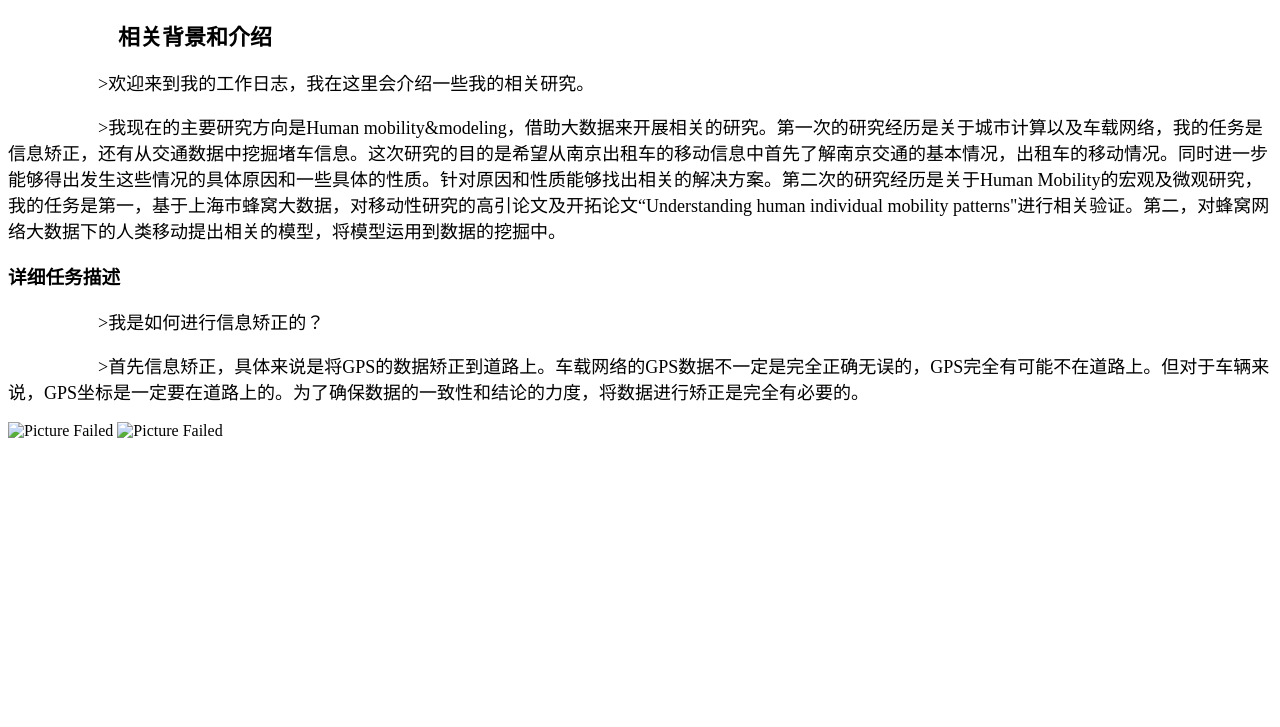
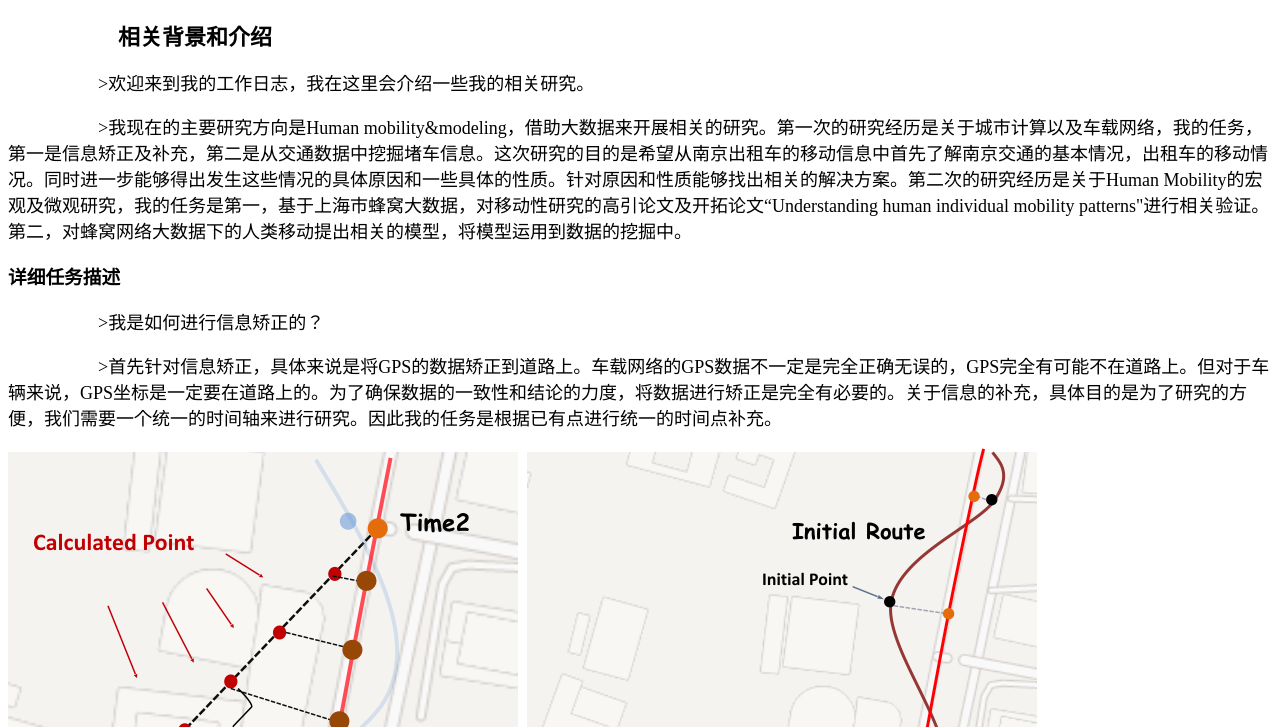
Before and after one commit to nicolaskang/NicolasKang.github.io, a plain HTML site: page index.html in a window 1280 px wide. Shown: the part 73-800 px from the top of the page. Drawn offline with Linux system fonts and the light colour scheme.

Commit message:
add_pict

```diff
--- a/index.html
+++ b/index.html
@@ -6,12 +6,12 @@
 </hr>
 <h2 id="title2">相关背景和介绍</h2>
 <p id="p1">>欢迎来到我的工作日志，我在这里会介绍一些我的相关研究。</p>
-<p id="p1">>我现在的主要研究方向是Human mobility&modeling，借助大数据来开展相关的研究。第一次的研究经历是关于城市计算以及车载网络，我的任务是信息矫正，还有从交通数据中挖掘堵车信息。这次研究的目的是希望从南京出租车的移动信息中首先了解南京交通的基本情况，出租车的移动情况。同时进一步能够得出发生这些情况的具体原因和一些具体的性质。针对原因和性质能够找出相关的解决方案。第二次的研究经历是关于Human Mobility的宏观及微观研究，我的任务是第一，基于上海市蜂窝大数据，对移动性研究的高引论文及开拓论文“Understanding human individual mobility patterns"进行相关验证。第二，对蜂窝网络大数据下的人类移动提出相关的模型，将模型运用到数据的挖掘中。</p>
+<p id="p1">>我现在的主要研究方向是Human mobility&modeling，借助大数据来开展相关的研究。第一次的研究经历是关于城市计算以及车载网络，我的任务，第一是信息矫正及补充，第二是从交通数据中挖掘堵车信息。这次研究的目的是希望从南京出租车的移动信息中首先了解南京交通的基本情况，出租车的移动情况。同时进一步能够得出发生这些情况的具体原因和一些具体的性质。针对原因和性质能够找出相关的解决方案。第二次的研究经历是关于Human Mobility的宏观及微观研究，我的任务是第一，基于上海市蜂窝大数据，对移动性研究的高引论文及开拓论文“Understanding human individual mobility patterns"进行相关验证。第二，对蜂窝网络大数据下的人类移动提出相关的模型，将模型运用到数据的挖掘中。</p>
 </hr>
 <h3 id="title3">详细任务描述</h3>
 <p id="p1">>我是如何进行信息矫正的？</p>
-<p id="p1">>首先信息矫正，具体来说是将GPS的数据矫正到道路上。车载网络的GPS数据不一定是完全正确无误的，GPS完全有可能不在道路上。但对于车辆来说，GPS坐标是一定要在道路上的。为了确保数据的一致性和结论的力度，将数据进行矫正是完全有必要的。</p>
-<img id="photo1" src="describe1.gif" alt="Picture Failed">
-<img id="photo2" src="describe1.gif" alt="Picture Failed">
+<p id="p1">>首先针对信息矫正，具体来说是将GPS的数据矫正到道路上。车载网络的GPS数据不一定是完全正确无误的，GPS完全有可能不在道路上。但对于车辆来说，GPS坐标是一定要在道路上的。为了确保数据的一致性和结论的力度，将数据进行矫正是完全有必要的。关于信息的补充，具体目的是为了研究的方便，我们需要一个统一的时间轴来进行研究。因此我的任务是根据已有点进行统一的时间点补充。</p>
+<img id="photo1" src="describe1.png" alt="Picture Failed">
+<img id="photo2" src="describe2.png" alt="Picture Failed">
 </body>
 </html>
```
Also changed, not shown: describe1.png (added), describe2.png (added).
